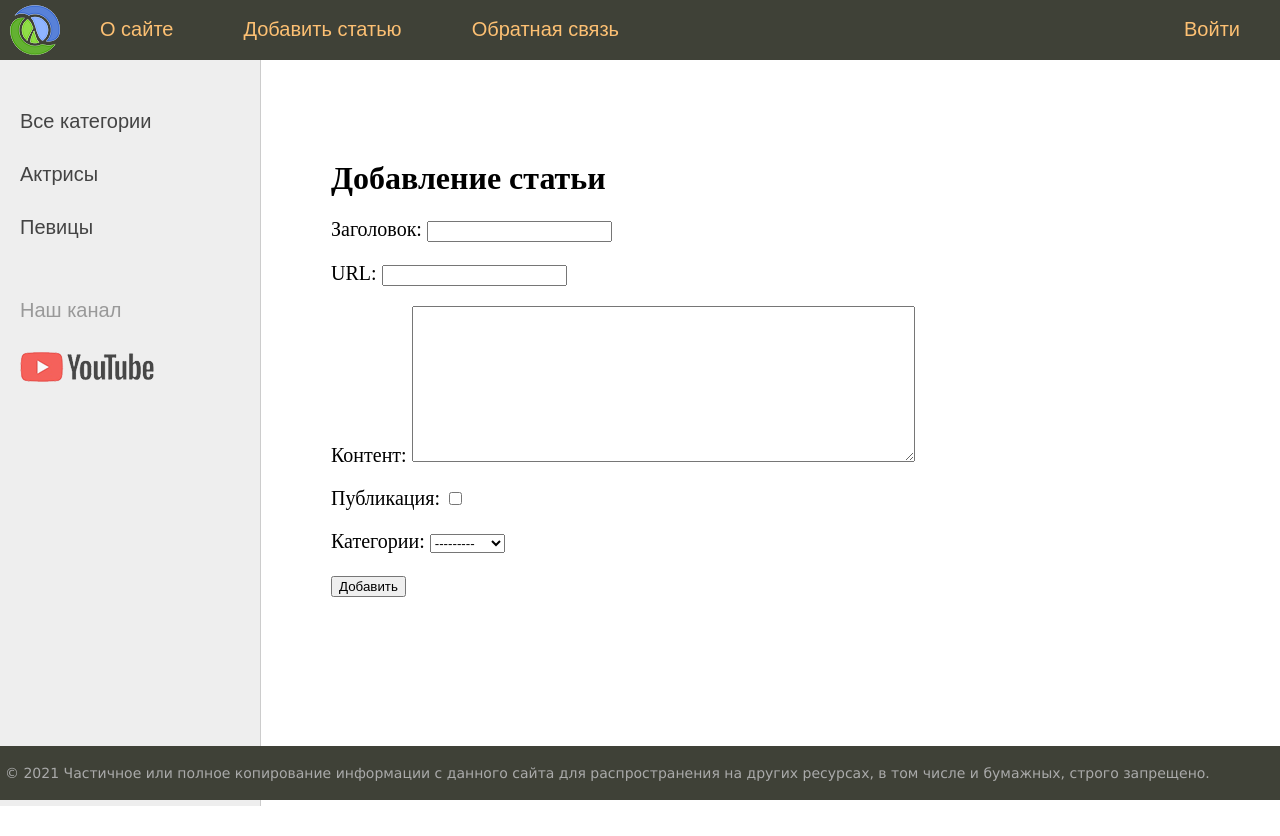
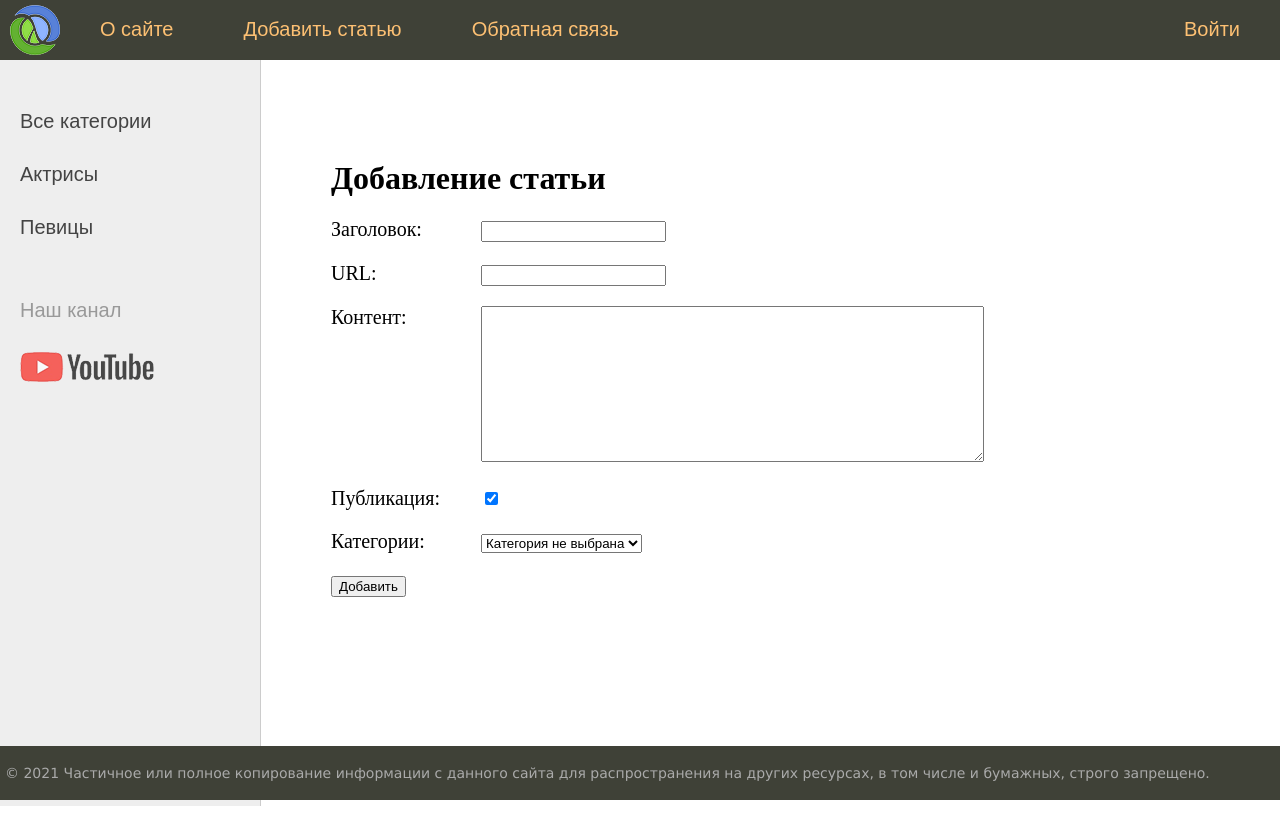
Before and after one commit to dzhambullatt/new_kurs, a Django app: page /addpage/ in a window 1280 px wide. Run offline with Django 4.2, Linux system fonts and the light colour scheme; data comes from the database, SQL or seed files in the repository.

Commit message:
updated addpage.html

```diff
--- a/coolsite/women/forms.py
+++ b/coolsite/women/forms.py
@@ -6,5 +6,5 @@
     title = forms.CharField(max_length=250, label="Заголовок")
     slug = forms.SlugField(max_length=250, label="URL")
     content = forms.CharField(widget=forms.Textarea(attrs={'cols': 60, 'rows': 10}), label="Контент")
-    is_published = forms.BooleanField(label="Публикация")
-    cat = forms.ModelChoiceField(queryset=Category.objects.all(), label="Категории")
+    is_published = forms.BooleanField(label="Публикация", required=False, initial=True)
+    cat = forms.ModelChoiceField(queryset=Category.objects.all(), label="Категории", empty_label="Категория не выбрана")
--- a/coolsite/women/templates/women/addpage.html
+++ b/coolsite/women/templates/women/addpage.html
@@ -5,7 +5,12 @@
 
 <form action="{% url 'add_page' %}" method="post">
     {% csrf_token %}
-    {{ form.as_p }}
+
+    {% for f in form %}
+    <p><label class="form-label" for="{{ f.id_for_label }}">{{f.label}}: </label>{{ f }}</p>
+    <div class="form-error">{{ f.errors }}</div>
+    {% endfor %}
+
     <button type="submit">Добавить</button>
 </form>
 
```
